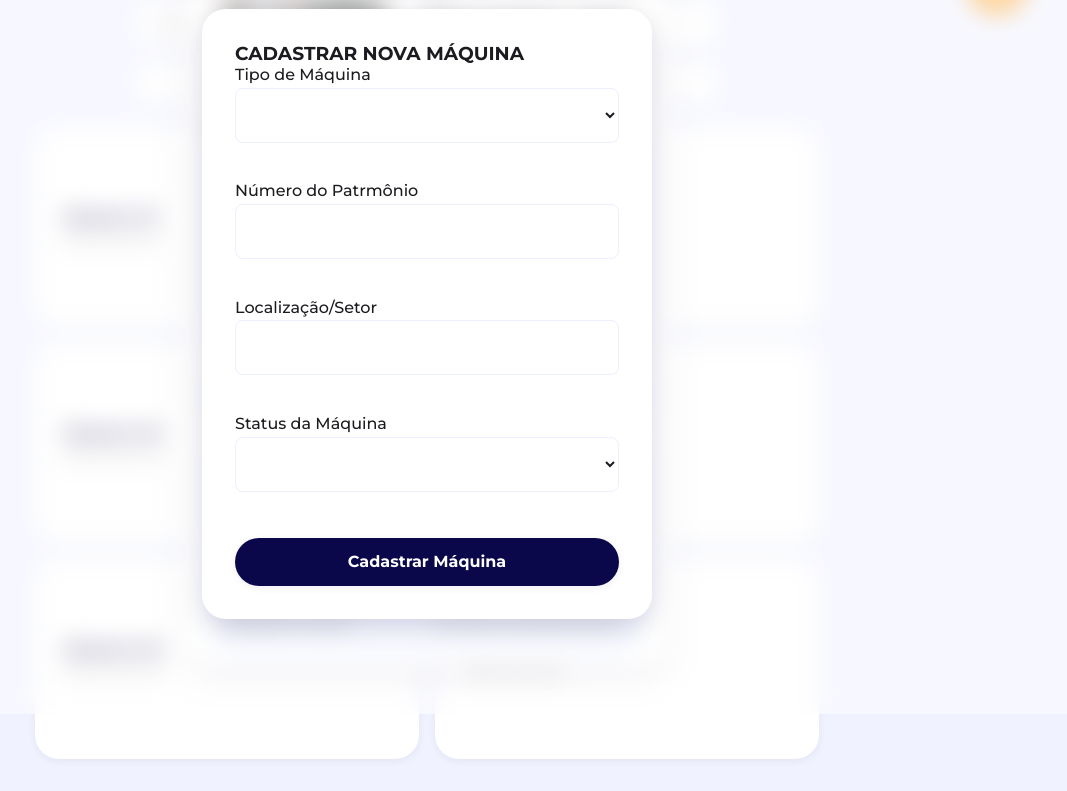
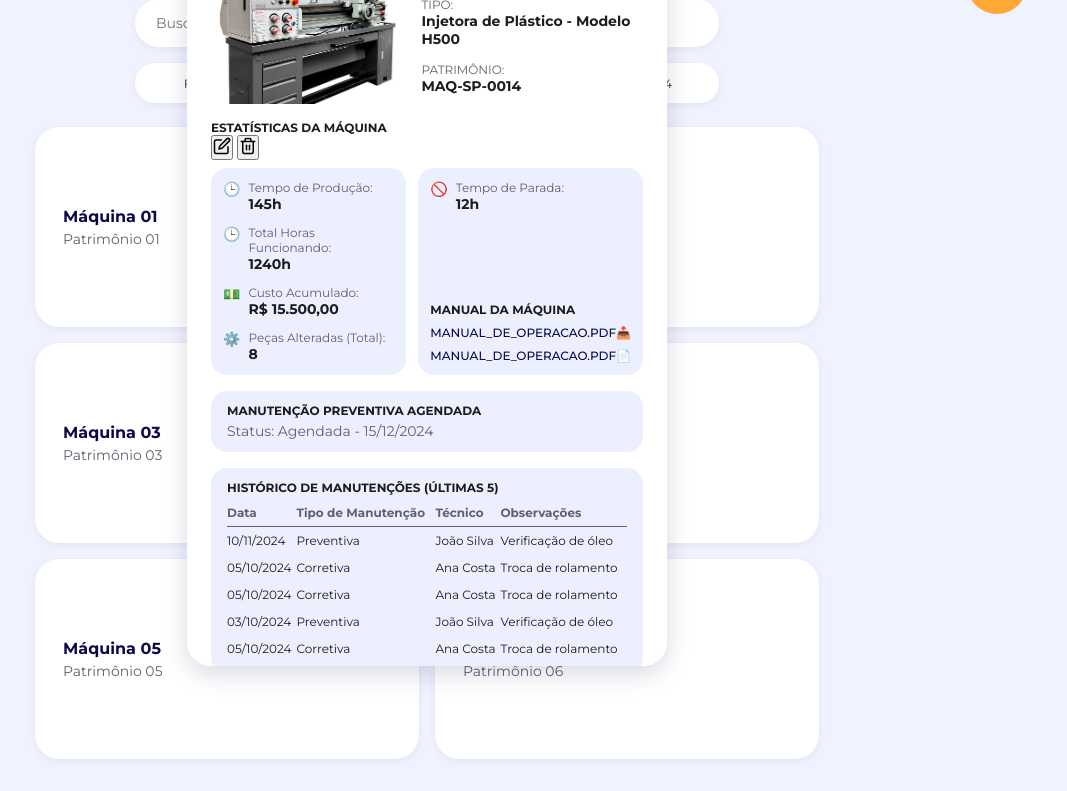
Before and after one commit to davi-morais2008/prisma, a website: page Templates/maquinas.html in a window 1280 px wide. Shown: the part 86-877 px from the top of the page, without its empty margins (213-1280 px from the left). Drawn offline with Linux system fonts and the light colour scheme.

Commit message:
MODIFY: Adiciona botões por SVG para editar e excluir máquinas.

```diff
--- a/Templates/maquinas.html
+++ b/Templates/maquinas.html
@@ -51,27 +51,33 @@
                 </article>
             </div>
 
-            <!-- FORMULÁRIA DE CADASTRO DE MÁQUINAS -->
-            <div class="machines__register">
+            <!-- FORMULÁRIO DE CADASTRO DE MÁQUINAS -->
+            <!-- <div class="machines__register">
                 <form action="" class="form-register">
+                    <button id="closeRegister" type="button" class="machine-details__close-button" aria-label="Fechar detalhes">
+                        <svg width="20" height="20" viewBox="0 0 24 24" fill="none" stroke="currentColor"
+                            stroke-width="2.5" stroke-linecap="round" stroke-linejoin="round">
+                            <line x1="18" y1="6" x2="6" y2="18"></line>
+                            <line x1="6" y1="6" x2="18" y2="18"></line>
+                        </svg>
+                    </button>
                     <h3>CADASTRAR NOVA MÁQUINA</h3>
                     <label for="type-machine">Tipo de Máquina</label>
                     <select name="type-machine" id="type-machine" class="form-register__input-select">
                     </select>
 
-                    <label for="number-machine">Número do Patrmônio</label>
-                    <input type="text" id="number-machine" class="form-register__input-text">
+                    <label for="number-machine">Número do Patrimônio</label>
+                    <input placeholder="Ex: TM-9921" type="text" id="number-machine" class="form-register__input-text">
 
                     <label for="location-machine">Localização/Setor</label>
-                    <input type="text" id="location-machine" class="form-register__input-text">
+                    <input placeholder="Oficina 9-B" type="text" id="location-machine" class="form-register__input-text">
 
                     <label for="status-machine">Status da Máquina</label>
                     <select name="status-machine" id="status-machine" class="form-register__input-select"></select>
 
                     <button type="submit">Cadastrar Máquina</button>
                 </form>
-            </div>
-
+            </div> -->
 
             <!-- DETALHES DA MÁQUINA (MODAL) -->
             <div class="machine-details">
@@ -106,9 +112,29 @@
                     </div>
                 </div>
 
-                <!-- ESTATÍSTICAS E MANUAL (COMPATÍVEL COM FLEXBOX) -->
+                <!-- ESTATÍSTICAS E MANUAL (COM BOTÕES DE AÇÃO) -->
                 <div class="machine-details__statistics">
-                    <h3 class="machine-details__statistics-title">ESTATÍSTICAS DA MÁQUINA</h3>
+                    <div class="machine-details__statistics-header">
+                        <h3 class="machine-details__statistics-title">ESTATÍSTICAS DA MÁQUINA</h3>
+                        <div class="machine-details__statistics-actions">
+                            <!-- BOTÃO EDITAR (LÁPIS) -->
+                            <button class="machine-details__action-button machine-details__action-button--edit" aria-label="Editar estatísticas da máquina">
+                                <svg width="18" height="18" viewBox="0 0 24 24" fill="none" stroke="currentColor" stroke-width="2" stroke-linecap="round" stroke-linejoin="round">
+                                    <path d="M11 4H4a2 2 0 0 0-2 2v14a2 2 0 0 0 2 2h14a2 2 0 0 0 2-2v-7"></path>
+                                    <path d="M18.5 2.5a2.121 2.121 0 0 1 3 3L12 15l-4 1 1-4 9.5-9.5z"></path>
+                                </svg>
+                            </button>
+                            <!-- BOTÃO DELETAR (LIXEIRA) -->
+                            <button class="machine-details__action-button machine-details__action-button--delete" aria-label="Excluir máquina">
+                                <svg width="18" height="18" viewBox="0 0 24 24" fill="none" stroke="currentColor" stroke-width="2" stroke-linecap="round" stroke-linejoin="round">
+                                    <polyline points="3 6 5 6 21 6"></polyline>
+                                    <path d="M19 6v14a2 2 0 0 1-2 2H7a2 2 0 0 1-2-2V6m3 0V4a2 2 0 0 1 2-2h4a2 2 0 0 1 2 2v2"></path>
+                                    <line x1="10" y1="11" x2="10" y2="17"></line>
+                                    <line x1="14" y1="11" x2="14" y2="17"></line>
+                                </svg>
+                            </button>
+                        </div>
+                    </div>
 
                     <div class="machine-details__stat-container">
                         <!-- Lado Esquerdo: Indicadores de Funcionamento -->
```
